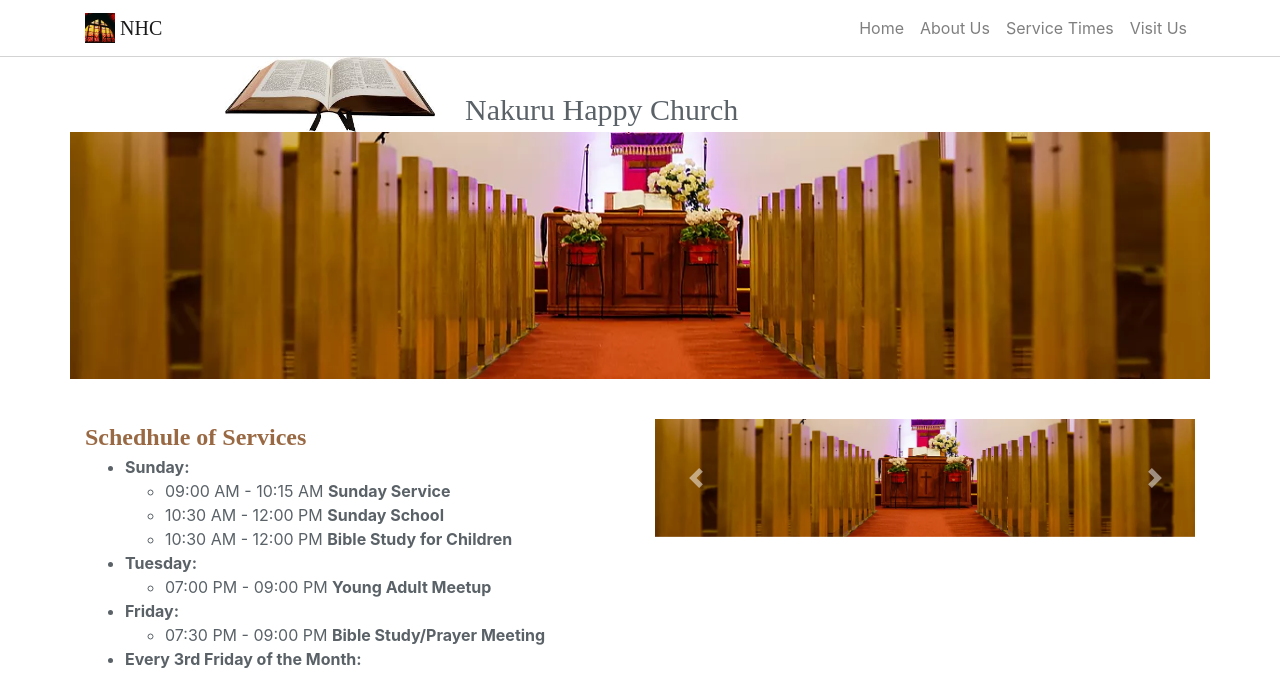
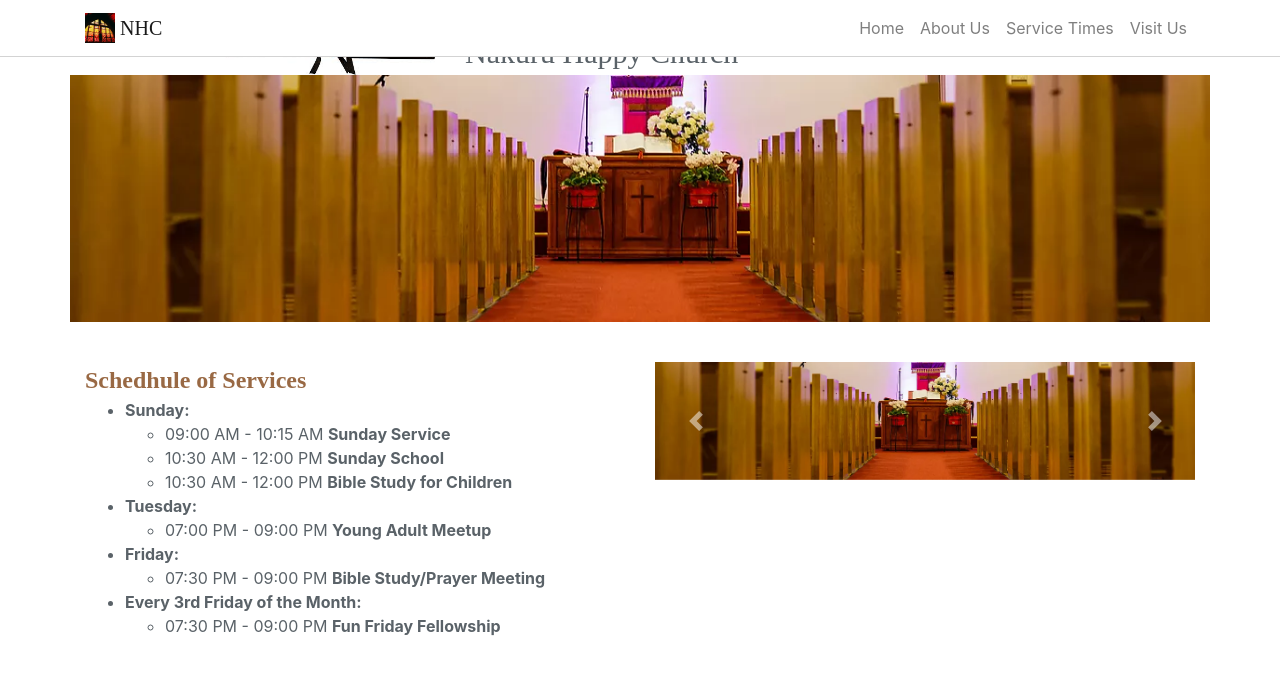
Before and after one commit to mosemakori/mosemakori.github.io, a Jekyll site: the page built from service-times.html, in a window 1280 px wide and 1199 px high. Shown: the top 674 px of the window. Built offline with Jekyll 4.4.1, drawn with Linux system fonts in a browser that asks for light colours; some web fonts are replaced.

Commit message:
Update navbar.html

```diff
--- a/_includes/navbar.html
+++ b/_includes/navbar.html
@@ -1,5 +1,5 @@
 
-<nav class="navbar navbar-expand-lg navbar-light bg-white">
+<nav class="navbar navbar-expand-lg navbar-light bg-white main-nav float-right d-none d-lg-block fixed-top">
     <div class="container">
         <a class="navbar-brand font" href="index.html">
             <img src="./img/icon.jpeg" width="30" height="30" style="margin-top:-5px;">
```
